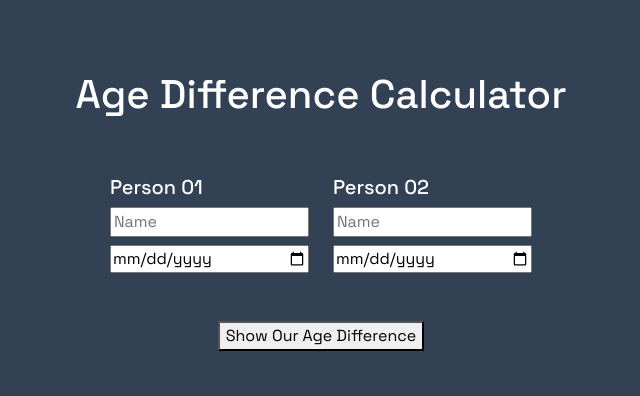
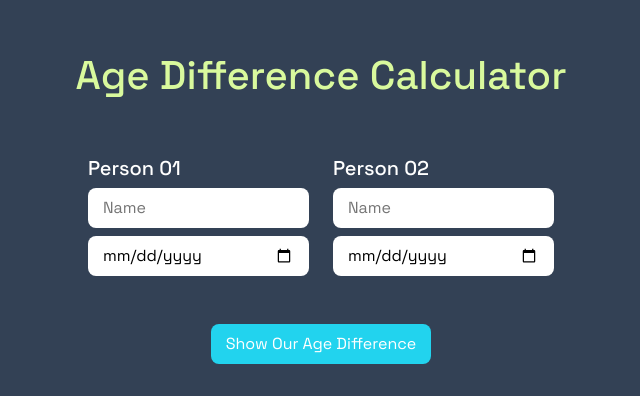
Before and after one commit to ShakilAnsary9/Age-Diff-Calculator, a plain HTML site: page index.html in a window 1280 px wide. Shown: the part 153-549 px from the top of the page, without its empty margins (319-959 px from the left). Drawn offline with nearby package versions, Linux system fonts and the light colour scheme.

Commit message:
style added

```diff
--- a/style.css
+++ b/style.css
@@ -4,3 +4,23 @@ body {
   background-color: #334155;
   color: #ffffff;
 }
+h1 {
+  color: #d9f99d;
+}
+input {
+  padding: 8px 15px;
+  border-radius: 8px;
+  border: none;
+  outline: none;
+}
+button {
+  padding: 8px 15px;
+  border-radius: 8px;
+  border: none;
+  outline: none;
+  background-color: #22d3ee;
+  color: white;
+}
+#show-age-diff {
+  font-size: 20px;
+}
```
